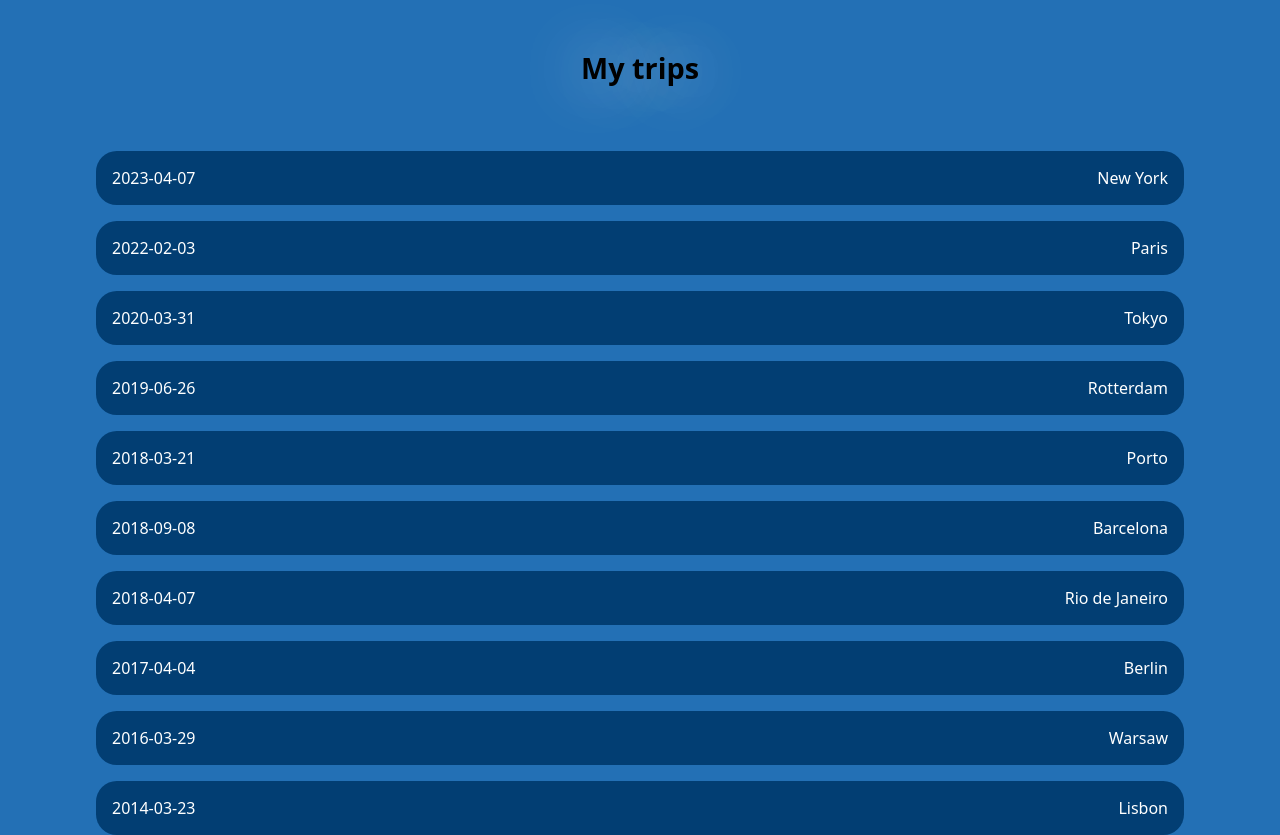
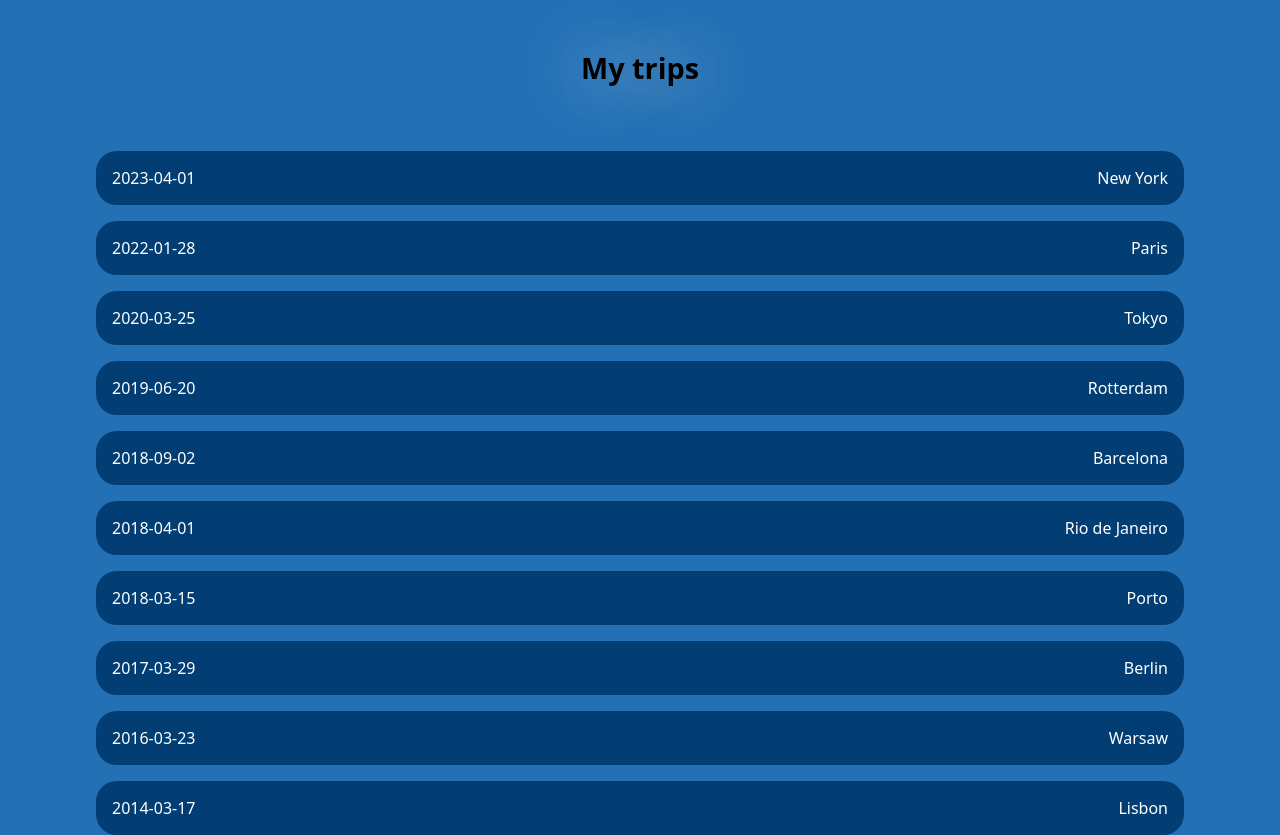
Before and after one commit to malgosiam/capstone_chill-trip-planner, a Next.js app: page /trips in a window 1280 px wide. Built offline with nearby package versions, Linux system fonts and the light colour scheme.

Commit message:
update TripList to sort by date

```diff
--- a/components/TripList/index.js
+++ b/components/TripList/index.js
@@ -4,12 +4,15 @@ import StyledListItem from "../StyledListItem";
 export default function TripList({ trips }) {
   return (
     <StyledListContainer>
-      {trips?.map((trip) => (
-        <StyledListItem key={trip.id}>
-          <time>{trip.endDate}</time>
-          {trip.townName}
-        </StyledListItem>
-      ))}
+      {trips
+        ?.slice()
+        .sort((a, b) => new Date(b.startDate) - new Date(a.startDate))
+        .map((trip) => (
+          <StyledListItem key={trip.id}>
+            <time>{trip.startDate}</time>
+            {trip.townName}
+          </StyledListItem>
+        ))}
     </StyledListContainer>
   );
 }
--- a/lib/trips.js
+++ b/lib/trips.js
@@ -4,12 +4,6 @@ export const trips = [
     townName: "New York",
     startDate: "2023-04-01",
     endDate: "2023-04-07",
-  },
-  {
-    id: "81a455555dcb881c90bc98a8",
-    townName: "Paris",
-    startDate: "2022-01-28",
-    endDate: "2022-02-03",
   },
   {
     id: "3efb4c4b9a8bbf37155d63ee",
@@ -59,4 +53,10 @@ export const trips = [
     startDate: "2014-03-17",
     endDate: "2014-03-23",
   },
+  {
+    id: "81a455555dcb881c90bc98a8",
+    townName: "Paris",
+    startDate: "2022-01-28",
+    endDate: "2022-02-03",
+  },
 ];
```
Also changed, not shown: 1 other file (tests, documents, lock files or other folders).
